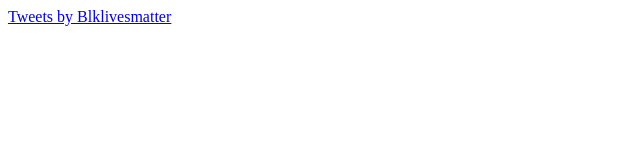
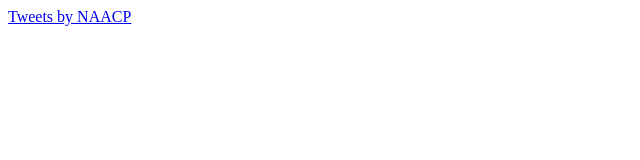
Before and after one commit to jimjam007/BLM-twitter-embed, a plain HTML site: page index.html in a window 1280 px wide. Shown: the full height of the page, 0-640 px from the left. Drawn offline with Linux system fonts and the light colour scheme.

Commit message:
Update index.html

```diff
--- a/index.html
+++ b/index.html
@@ -4,8 +4,8 @@
 </head>
 <body>
 
-<a class="twitter-timeline" href="https://twitter.com/Blklivesmatter">
-  Tweets by Blklivesmatter
+<a class="twitter-timeline" href="https://twitter.com/NAACP">
+  Tweets by NAACP
 </a>
 <script async src="//platform.twitter.com/widgets.js" charset="utf-8"></script>
 
```
